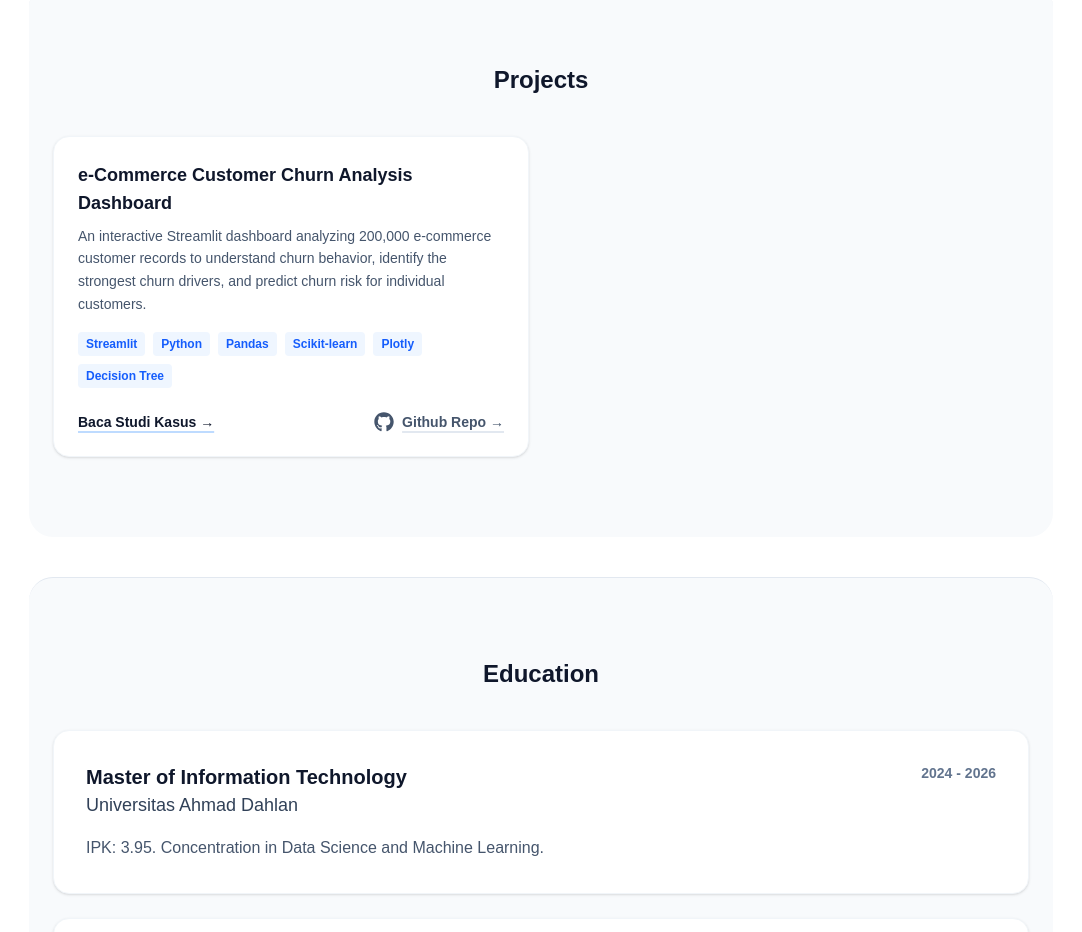
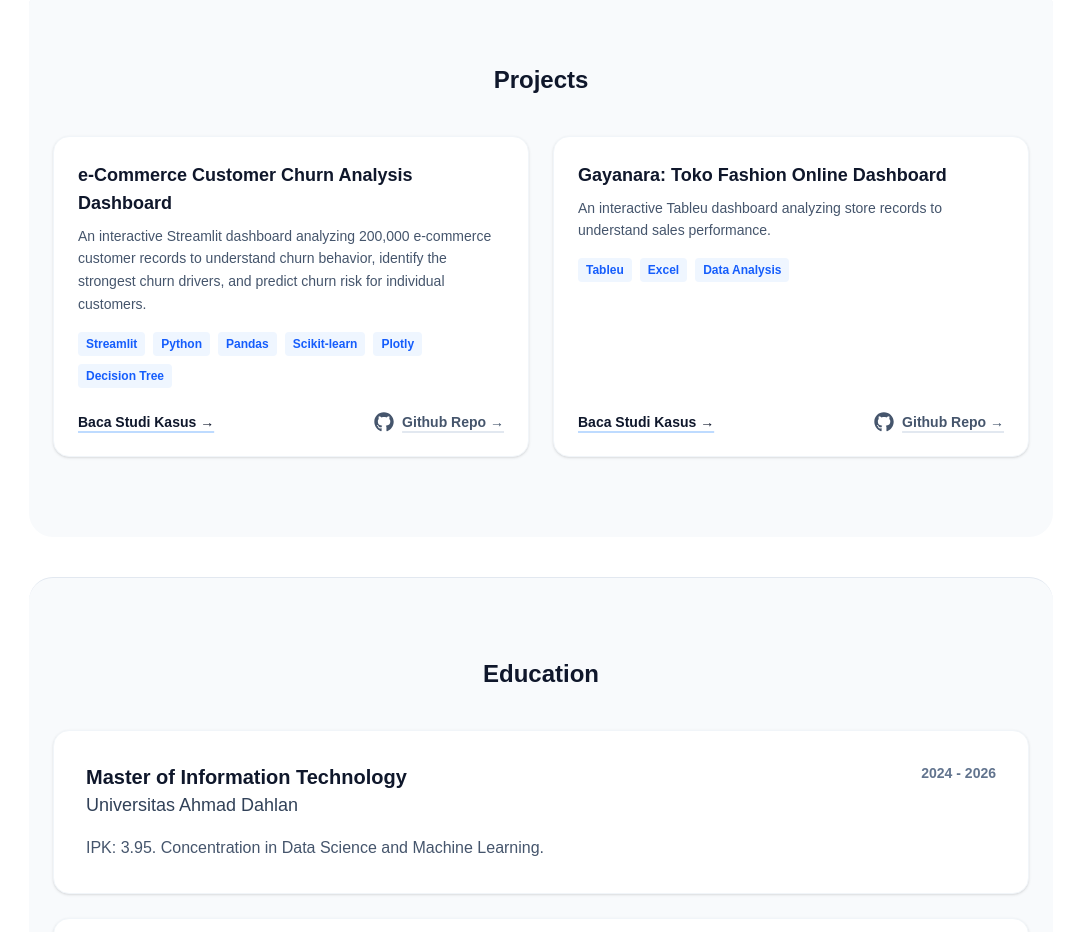
Before and after one commit to raihanhan/Raihan-web-portofolio, a Next.js app: page / in a window 1280 px wide. Shown: the part 1780-2712 px from the top of the page, without its empty margins (99-1181 px from the left). Built offline with nearby package versions, Linux system fonts and the light colour scheme.

Commit message:
Menambahkan proyek Gayanara: Toko Fashion Online ke daftar proyek

```diff
--- a/src/components/Projects.tsx
+++ b/src/components/Projects.tsx
@@ -8,6 +8,13 @@ export default function Projects() {
       tools: ["Streamlit", "Python", "Pandas", "Scikit-learn", "Plotly", "Decision Tree"],
       link: "https://ecommerce-customer-churn-dashboard.streamlit.app/",
       docLink: "https://github.com/raihanhan/E-Commerce-Customer-Churn-Dashboard"
+    },
+    {
+      title: "Gayanara: Toko Fashion Online Dashboard",
+      description: "An interactive Tableu dashboard analyzing store records to understand sales performance.",
+      tools: ["Tableu", "Excel", "Data Analysis"],
+      link: "https://public.tableau.com/views/GayanaraTokoFashionOnline/Dashboard1?:language=en-US&publish=yes&:sid=&:redirect=auth&:display_count=n&:origin=viz_share_link",
+      docLink: "https://github.com/raihanhan/Gayanara-Toko-Fashion-Online-"
     },
   ];
 
```
